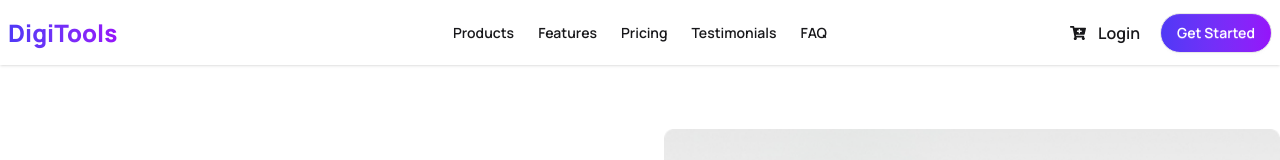
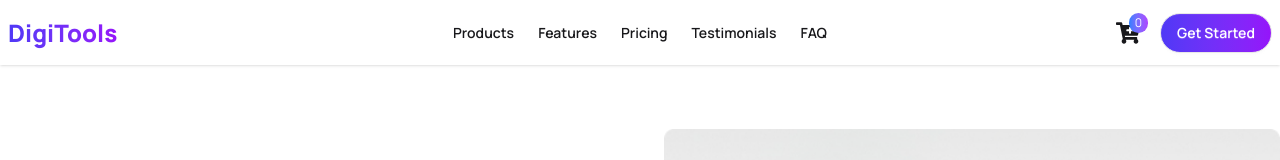
Before and after one commit to abusayadebu/digi-tools-project-a6, a React (Vite) app: page / in a window 1280 px wide. Shown: the top 160 px of the page. Built offline with nearby package versions, Linux system fonts and the light colour scheme.

Commit message:
emptycart section rendered conditionally and cart length showed in the navbar cart icon

```diff
--- a/src/App.jsx
+++ b/src/App.jsx
@@ -7,6 +7,7 @@ import Products from './components/Products'
 import Stat from './components/Stat'
 import Product from './components/Product'
 import CartSection from './components/CartSection'
+import EmptyCart from './components/EmptyCart'
 
 
 
@@ -48,7 +49,7 @@ function App() {
 
   return (
     <>
-      <Navbar></Navbar>
+      <Navbar cart={cart}></Navbar>
       {/* banner */}
       <Banner></Banner>
       {/* stat section */}
@@ -65,6 +66,7 @@ function App() {
               productPromise={productPromise}>
             </Products>
           ) : (
+            cart.length === 0 ? <EmptyCart></EmptyCart> :
             <CartSection cart={cart}></CartSection>
           )
       }
--- a/src/components/Cart.jsx
+++ b/src/components/Cart.jsx
@@ -20,8 +20,6 @@ const Cart = ({item}) => {
         <button className="text-md text-red-400 font-bold cursor-pointer hover:text-red-500">Remove</button>
       </div>
 
-
-
         </div>
     );
 };
--- /dev/null
+++ b/src/components/EmptyCart.jsx
@@ -0,0 +1,21 @@
+import React from 'react';
+import { FaCartPlus } from 'react-icons/fa';
+
+const EmptyCart = () => {
+    return (
+        <div className='max-w-7xl h-[400px] mx-auto border border-gray-200 rounded-2xl p-10 mb-10 flex flex-col'>
+
+      {/* top heading */}
+      <h2 className='font-bold text-2xl'>Your Cart</h2>
+
+      {/* center content */}
+      <div className='flex-1 flex flex-col items-center justify-center text-center'>
+        <FaCartPlus className='text-4xl text-gray-400 mb-3' />
+        <p className='text-gray-500'>Your cart is Empty</p>
+      </div>
+
+    </div>
+    );
+};
+
+export default EmptyCart;
--- a/src/components/Navbar.jsx
+++ b/src/components/Navbar.jsx
@@ -1,7 +1,7 @@
 import React from 'react';
 import { FaCartPlus } from 'react-icons/fa';
 
-const Navbar = () => {
+const Navbar = ({cart}) => {
     return (
         <div className="navbar container mx-auto bg-base-100 shadow-sm">
   <div className="navbar-start">
@@ -31,10 +31,15 @@ const Navbar = () => {
     </ul>
   </div>
   <div className="navbar-end gap-5">
-    <div className='flex gap-3 font-semibold items-center'>
-        <FaCartPlus></FaCartPlus>
-        <button>Login</button>
-    </div>
+    {/* cart icon with badge */}
+  <div className='relative'>
+    <FaCartPlus className='text-2xl'></FaCartPlus>
+
+    {/* badge */}
+    <span className='absolute -top-2 -right-2 bg-gradient-to-r from-blue-500 to-purple-500 text-white text-xs px-1.5 py-0.5 rounded-full'>
+      {cart.length}
+    </span>
+  </div>
     <button className="btn bg-gradient-to-r from-[#4F39F6] to-[#9514FA] text-white rounded-full">Get Started</button>
   </div>
 </div>
```
